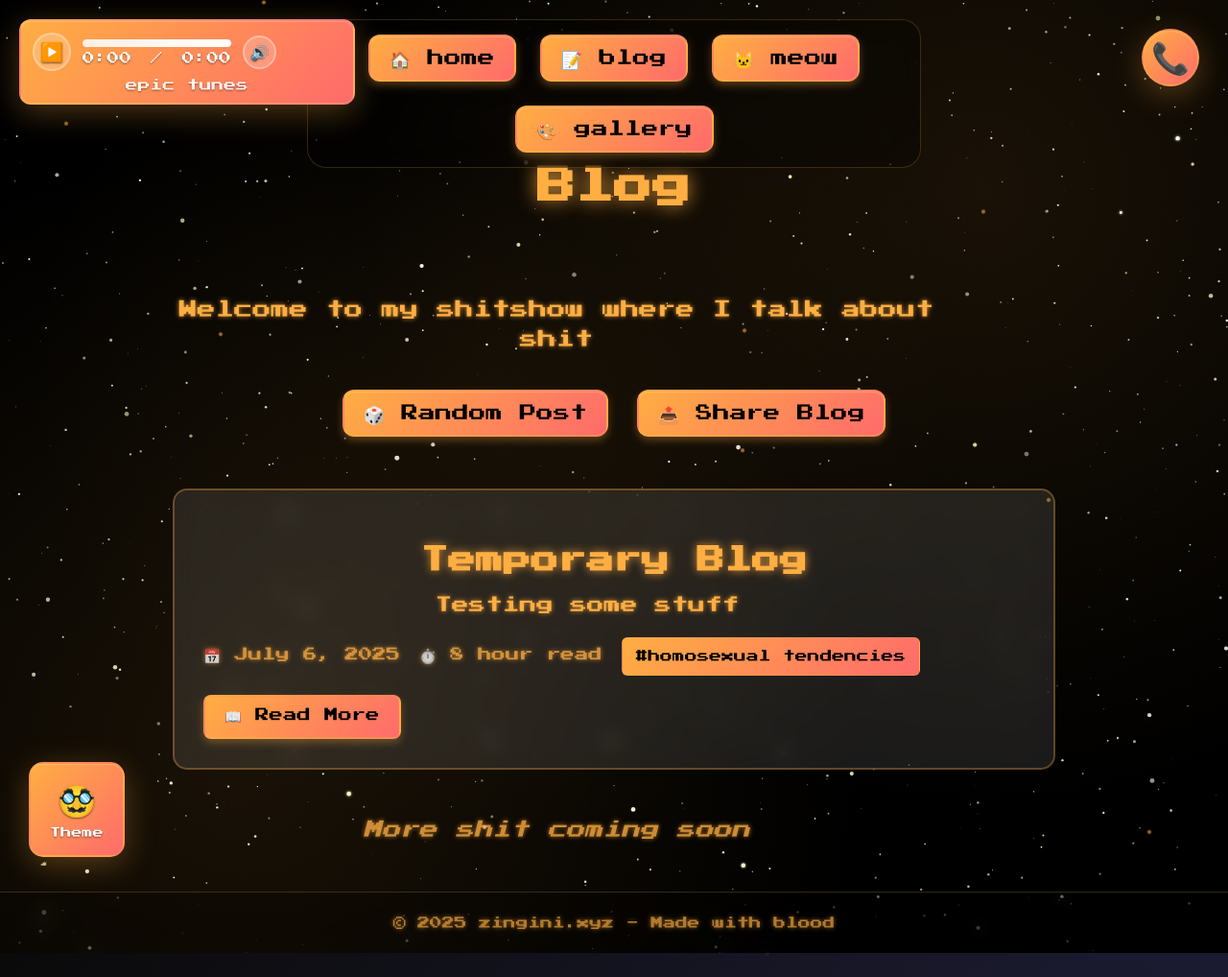
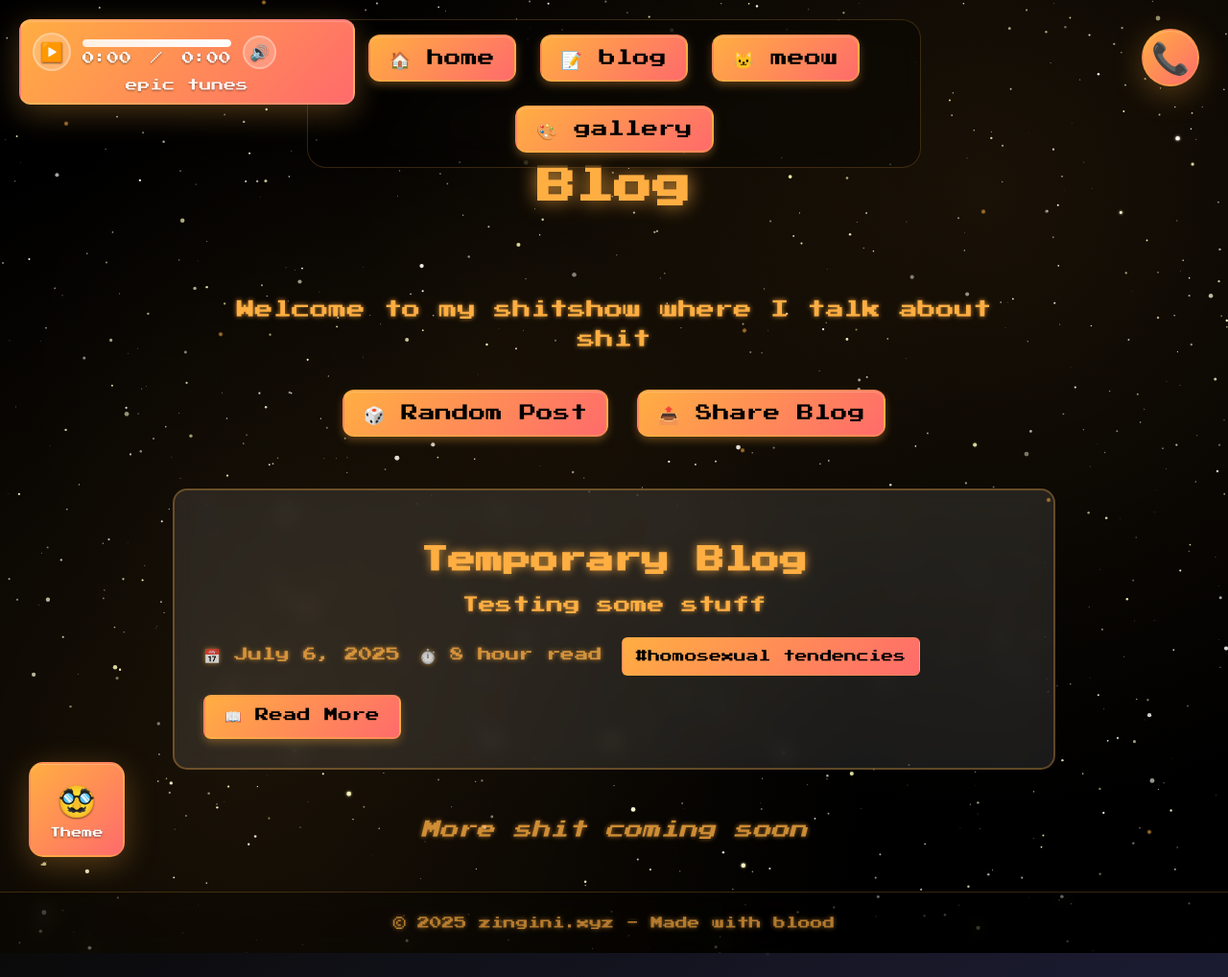
Before and after one commit to willgholton/zingini.xyz, a PHP site: page / in a window 1280 px wide, after a click on "📝 blog". Shown: the whole page at 96% size. Run offline with PHP 8.4, Linux system fonts and the light colour scheme.

Commit message:
actually fixed text centre this time

```diff
--- a/css/sections.css
+++ b/css/sections.css
@@ -53,7 +53,11 @@
     margin-bottom: clamp(1rem, 3vw, 2rem);
     line-height: 1.6;
     max-width: 800px;
+    width: 100%;
+    margin-left: auto;
+    margin-right: auto;
     text-shadow: 0 0 5px var(--glow-color);
+    text-align: center;
 }
 
 .home-features {
```
